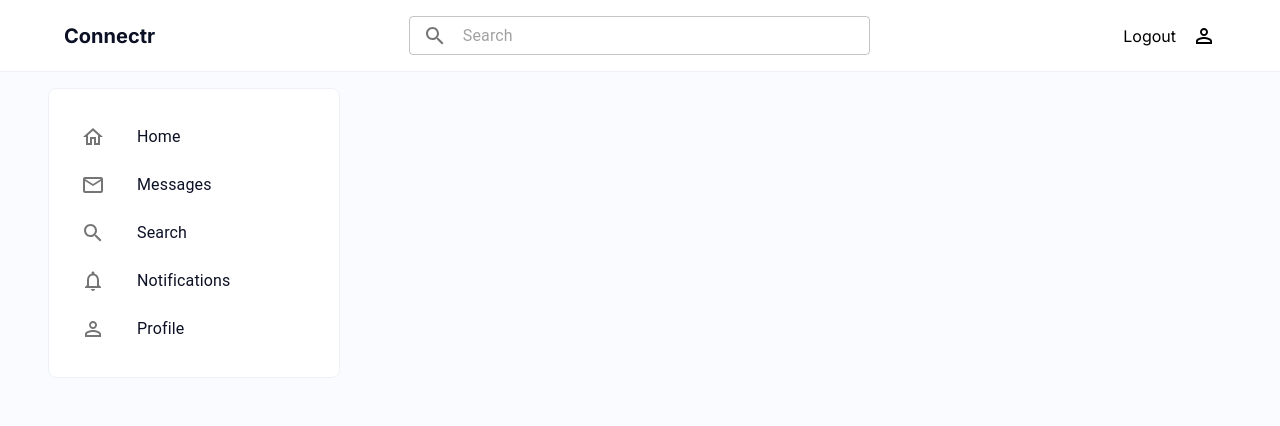
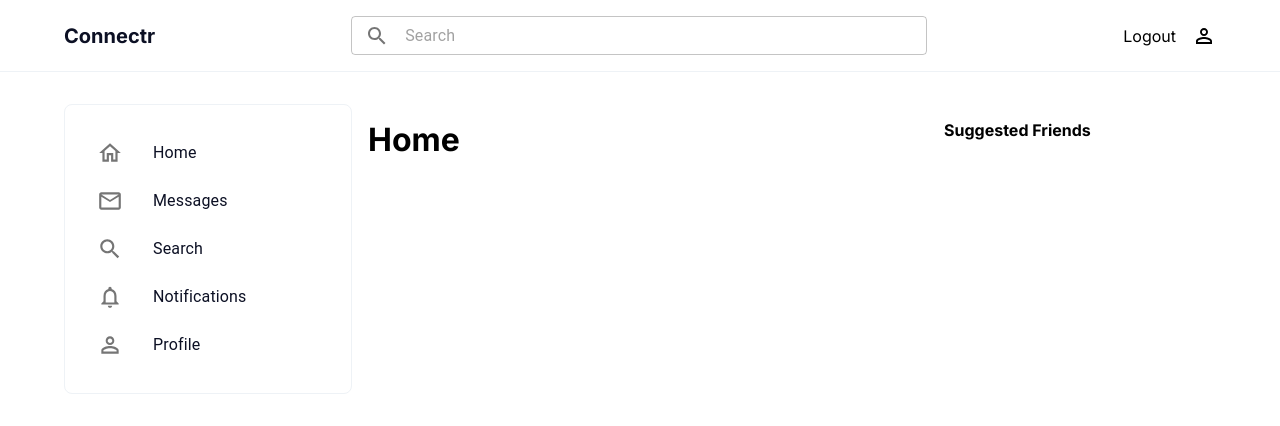
Before and after one commit to turalshkrov/social-app, a React (Vite) app in the folder client/: page / in a window 1280 px wide. Shown: the top 426 px of the page. Built offline with nearby package versions, Linux system fonts and the light colour scheme.

Commit message:
style: navbar

```diff
--- a/client/src/App.css
+++ b/client/src/App.css
@@ -2,7 +2,6 @@
 
 body {
   font-family: "Inter", sans-serif;
-  background-color: #fafbff !important;
 }
 button {
   box-shadow: none !important;
@@ -16,6 +15,13 @@ button {
 .link {
   color: #0c1024;
   text-decoration: none;
+}
+.navlink {
+  color: #757575;
+  text-decoration: none;
+}
+.navlink.active {
+  color: #0c1024;
 }
 .sign-up-form {
   display: flex;
--- a/client/src/App.tsx
+++ b/client/src/App.tsx
@@ -1,5 +1,6 @@
+import './App.css'
+import { Container, Grid } from '@mui/material';
 import { BrowserRouter, Outlet, Route, Routes } from 'react-router-dom';
-import './App.css'
 import Login from './pages/login';
 import SignUp from './pages/signup';
 import EmailVerification from './pages/email verification';
@@ -9,7 +10,11 @@ import Feed from './pages/feed';
 import Modals from './modals';
 import Header from './components/header';
 import Navbar from './components/navbar';
-import { Container, Grid } from '@mui/material';
+import Messages from './pages/messages';
+import Search from './pages/search';
+import Notifications from './pages/notification';
+import Profile from './pages/profile';
+import SideBar from './components/side bar';
 
 function App() {
 
@@ -21,18 +26,31 @@ function App() {
           <>
             <Header />
             <Container>
-              <Grid container spacing={2}>
+              <Grid container>
+                <Navbar />
+                <Outlet />
+                <SideBar />
+              </Grid>
+            </Container>
+          </>
+        )}>
+          <Route path='/' element={<Feed />} />
+        </Route>
+        <Route element={(
+          <>
+            <Header />
+            <Container>
+              <Grid container>
                 <Navbar />
                 <Outlet />
               </Grid>
             </Container>
           </>
         )}>
-          <Route path='/' element={<Feed />} />
-          <Route path='/messages' element={"Messages"} />
-          <Route path='/search' element={"Search"} />
-          <Route path='/notifications' element={"Notification"} />
-          <Route path='/profile' element={"Profile"} />
+          <Route path='/messages' element={<Messages />} />
+          <Route path='/search' element={<Search />} />
+          <Route path='/notifications' element={<Notifications />} />
+          <Route path='/profile' element={<Profile />} />
         </Route>
         <Route path='/login' element={<Login />} />
         <Route path='/' element={<Feed />} />
--- a/client/src/components/header/index.tsx
+++ b/client/src/components/header/index.tsx
@@ -31,7 +31,7 @@ const Header = () => {
               Connectr
             </Link>
           </Box>
-          <Box sx={{ width: '40%', display: { xs: 'none', md: 'block' }} }>
+          <Box sx={{ width: '50%', display: { xs: 'none', md: 'block' }} }>
             <form onSubmit={handleSubmit}>
               <TextField
                 className='search-input'
--- a/client/src/components/navbar/index.tsx
+++ b/client/src/components/navbar/index.tsx
@@ -1,5 +1,5 @@
 import { Box, Grid, List, ListItemButton, ListItemIcon, ListItemText } from "@mui/material";
-import { Link } from "react-router-dom";
+import { NavLink } from "react-router-dom";
 import HomeOutlinedIcon from '@mui/icons-material/HomeOutlined';
 import PersonOutlineOutlinedIcon from '@mui/icons-material/PersonOutlineOutlined';
 import EmailOutlinedIcon from '@mui/icons-material/EmailOutlined';
@@ -7,31 +7,31 @@ import SearchIcon from '@mui/icons-material/Search';
 import NotificationsNoneOutlinedIcon from '@mui/icons-material/NotificationsNoneOutlined';
 
 const navList = [
-  { label: 'Home', link: '/', icon: <HomeOutlinedIcon />},
-  { label: 'Messages', link: '/messages', icon: <EmailOutlinedIcon />},
-  { label: 'Search', link: '/search', icon: <SearchIcon />},
-  { label: 'Notifications', link: '/notifications', icon: <NotificationsNoneOutlinedIcon />},
-  { label: 'Profile', link: '/profile', icon: <PersonOutlineOutlinedIcon />},
+  { label: 'Home', link: '/', icon: <HomeOutlinedIcon sx={{ fontSize: 26 }} />},
+  { label: 'Messages', link: '/messages', icon: <EmailOutlinedIcon sx={{ fontSize: 26 }}/>},
+  { label: 'Search', link: '/search', icon: <SearchIcon sx={{ fontSize: 26 }}/>},
+  { label: 'Notifications', link: '/notifications', icon: <NotificationsNoneOutlinedIcon sx={{ fontSize: 26 }}/>},
+  { label: 'Profile', link: '/profile', icon: <PersonOutlineOutlinedIcon sx={{ fontSize: 26 }}/>},
 ]
 
 const Navbar = () => {
   return (
     <Grid
       item md={3}
-      sx={{ backgroundColor: '#FFF', mt: { md: 4 }, bottom: 0, left: 0, position: { xs: 'fixed', md: 'static' }, borderRadius: { md: 2 }, p: 2, width: '100%' }}
+      sx={{ backgroundColor: '#FFF', mt: 4, bottom: 0, left: 0, position: { xs: 'fixed', md: 'static' }, borderRadius: { md: 2 }, p: 2, width: '100%' }}
       className="border">
       <List sx={{ display: { xs: 'none', md: 'block' }}}>
         {
           navList.map(item => {
             return(
-              <Link to={item.link} className="link" key={item.label}>
+              <NavLink to={item.link} className="link" key={item.label}>
                 <ListItemButton key={item.label}>
                   <ListItemIcon>
                     {item.icon}
                   </ListItemIcon>
                   <ListItemText primary={item.label}/>
                 </ListItemButton>
-              </Link>
+              </NavLink>
             )
           })
         }
@@ -40,9 +40,9 @@ const Navbar = () => {
         {
           navList.map(item => {
             return(
-              <Link className='link' to={item.link} key={item.label}>
+              <NavLink className='navlink' to={item.link} key={item.label}>
                 { item.icon }
-              </Link>
+              </NavLink>
             )
           })
         }
--- /dev/null
+++ b/client/src/components/side bar/index.tsx
@@ -0,0 +1,11 @@
+import { Grid } from "@mui/material";
+
+const SideBar = () => {
+  return (
+    <Grid item md={3} sx={{ display: { xs: 'none', md: 'block' }, p: { md: 2 }, mt: 4 }}>
+      <h4>Suggested Friends</h4>
+    </Grid>
+  )
+}
+
+export default SideBar;
--- a/client/src/pages/feed/index.tsx
+++ b/client/src/pages/feed/index.tsx
@@ -1,10 +1,11 @@
+import { Grid } from "@mui/material";
 
 
 const Feed = () => {
   return (
-    <div>
-
-    </div>
+    <Grid item xs={12} md={6} sx={{ mt: { md: 4 }, p: { md: 2 } }}>
+      <h1>Home</h1>
+    </Grid>
   )
 }
 
--- /dev/null
+++ b/client/src/pages/messages/index.tsx
@@ -0,0 +1,12 @@
+import { Grid } from "@mui/material";
+
+
+const Messages = () => {
+  return (
+    <Grid item xs={12} md={9} sx={{ mt: { md: 4 }, p: { md: 2 } }}>
+      <h1>Messages</h1>
+    </Grid>
+  )
+}
+
+export default Messages;
--- /dev/null
+++ b/client/src/pages/notification/index.tsx
@@ -0,0 +1,12 @@
+import { Grid } from "@mui/material";
+
+
+const Notifications = () => {
+  return (
+    <Grid item xs={12} md={9} sx={{ mt: { md: 4 }, p: { md: 2 } }}>
+      <h1>Notifications</h1>
+    </Grid>
+  )
+}
+
+export default Notifications;
--- /dev/null
+++ b/client/src/pages/profile/index.tsx
@@ -0,0 +1,12 @@
+import { Grid } from "@mui/material";
+
+
+const Profile = () => {
+  return (
+    <Grid item xs={12} md={9} sx={{ mt: { md: 4 }, p: { md: 2 } }}>
+      <h1>Profile</h1>
+    </Grid>
+  )
+}
+
+export default Profile;
--- /dev/null
+++ b/client/src/pages/search/index.tsx
@@ -0,0 +1,11 @@
+import { Grid } from "@mui/material";
+
+const Search = () => {
+  return (
+    <Grid item xs={12} md={9} sx={{ mt: { md: 4 }, p: { md: 2 } }}>
+      <h1>Search</h1>
+    </Grid>
+  )
+}
+
+export default Search
```
